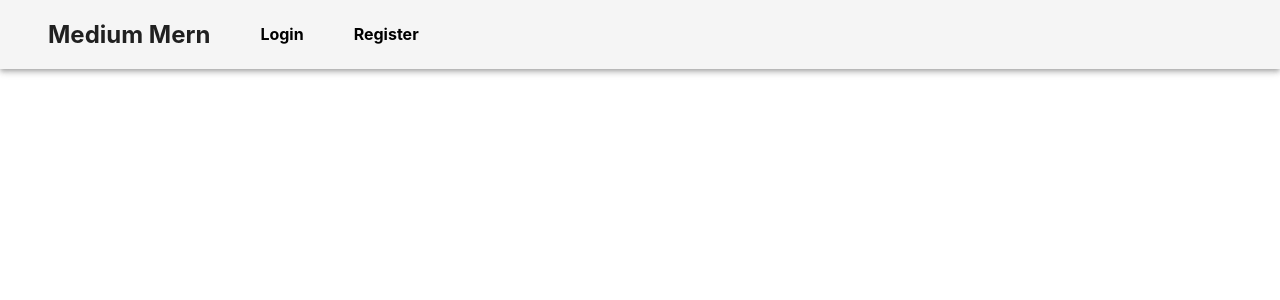
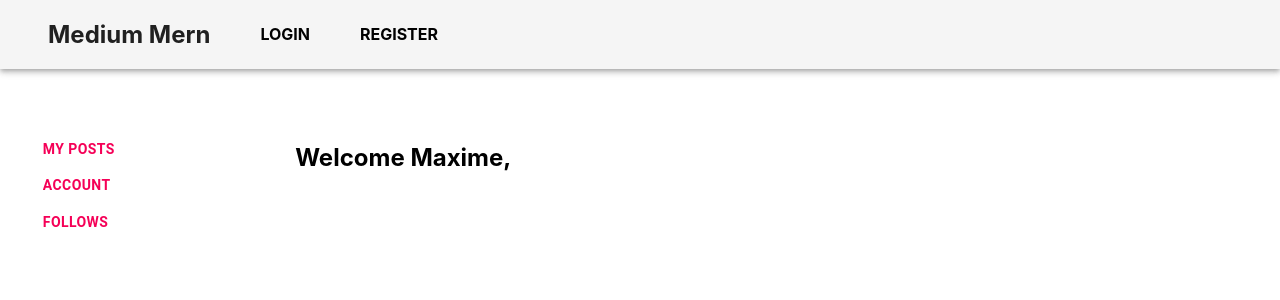
Before and after one commit to powerfulsheron/MediumMern, a React (Create React App) app in the folder client/: page /dashboard in a window 1280 px wide. Shown: the top 300 px of the page. Built offline with nearby package versions, Linux system fonts and the light colour scheme; no server answers.

Commit message:
Dashboard UI

```diff
--- /dev/null
+++ b/client/src/components/dashboard/DashboardPage.js
@@ -0,0 +1,86 @@
+import React from "react";
+import { makeStyles } from "@material-ui/core/styles";
+import { Grid } from "@material-ui/core";
+import { MenuList } from "@material-ui/core";
+import { MenuItem } from "@material-ui/core";
+import { Typography } from "@material-ui/core";
+import { BrowserRouter as Router, Link, Route } from "react-router-dom";
+
+const useStyles = makeStyles(theme => ({
+  root: {
+    marginTop: 50,
+    textAlign: "left"
+  },
+  itemMenu: {
+    fontWeight: "bold"
+  },
+  links: {
+    textDecoration: "none"
+  }
+}));
+
+export function DashboardPage({ match }) {
+  const classes = useStyles();
+  return (
+    <Router>
+      <Grid
+        className={classes.root}
+        container
+        spacing={1}
+        direction="row"
+        justify="space-around"
+        alignItems="flex-start"
+      >
+        <Grid item lg={2} md={2} xs={11}>
+          <MenuList>
+            <Link className={classes.links} to={`${match.url}`}>
+              <MenuItem>
+                <Typography
+                  className={classes.itemMenu}
+                  color="secondary"
+                  variant="button"
+                  noWrap
+                >
+                  My Posts
+                </Typography>
+              </MenuItem>
+            </Link>
+            <Link className={classes.links} to={`${match.url}/account`}>
+              <MenuItem>
+                <Typography
+                  className={classes.itemMenu}
+                  color="secondary"
+                  variant="button"
+                  noWrap
+                >
+                  Account
+                </Typography>
+              </MenuItem>
+            </Link>
+            <Link className={classes.links} to={`${match.url}/follows`}>
+              <MenuItem>
+                <Typography
+                  className={classes.itemMenu}
+                  color="secondary"
+                  variant="button"
+                  noWrap
+                >
+                  Follows
+                </Typography>
+              </MenuItem>
+            </Link>
+          </MenuList>
+        </Grid>
+        <Grid item lg={9} md={9} xs={11}>
+          <span>
+            <h2>Welcome Maxime,</h2>
+            {/* INSERT HERE CORRESPONDING COMPONENT */}
+            <Route path={`${match.url}`} exact />
+            <Route path={`${match.url}/account`} />
+            <Route path={`${match.url}/follows`} />
+          </span>
+        </Grid>
+      </Grid>
+    </Router>
+  );
+}
--- a/client/src/components/header/HeaderContainer.js
+++ b/client/src/components/header/HeaderContainer.js
@@ -27,10 +27,10 @@ class HeaderContainer extends React.Component {
               {!this.props.auth.logged && (
                 <>
                   <Link style={this.style.links} to="/login">
-                    Login
+                    LOGIN
                   </Link>
                   <Link style={this.style.links} to="/register">
-                    Register
+                    REGISTER
                   </Link>
                 </>
               )}
@@ -39,13 +39,13 @@ class HeaderContainer extends React.Component {
               {this.props.auth.logged && (
                 <>
                   <Link style={this.style.links} to="/posts">
-                    Posts
+                    POSTS
                   </Link>
                   <Link style={this.style.links} to="/dashboard">
-                    Dashboard
+                    DASHBOARD
                   </Link>
                   <Link style={this.style.links} to="/logout">
-                    Logout
+                    LOGOUT
                   </Link>
                 </>
               )}
--- a/client/src/components/posts/PostComponent.js
+++ b/client/src/components/posts/PostComponent.js
@@ -21,10 +21,16 @@ const useStyles = makeStyles(theme => ({
   },
   type: {
     //transform: "rotate(90deg)",
-    padding: 10,
     width: 100,
     textAlign: "right",
     fontWeight: "bold"
+  },
+  typeColor: {
+    borderBottomLeftRadius: 5,
+    backgroundColor: "#f50057",
+    padding: 2,
+    paddingRight: 5,
+    color: "white"
   },
   details: {
     display: "flex",
@@ -90,7 +96,7 @@ export default function PostComponent({
           </CardContent>
         </div>
         <div className={classes.type}>
-          <span>JAVA</span>
+          <div className={classes.typeColor}>JAVA</div>
         </div>
       </Card>
     </>
--- a/client/src/components/posts/PostsContainer.js
+++ b/client/src/components/posts/PostsContainer.js
@@ -21,13 +21,12 @@ class PostsContainer extends React.Component {
         <Tabs
           value={this.state.activeTab}
           indicatorColor="secondary"
-          textColor="default"
           onChange={this.handleChange}
         >
-          <Tab disableRipple="true" label="Recent posts" />
-          <Tab disableRipple="true" label="Posts per tag" />
-          <Tab disableRipple="true" label="Posts per type" />
-          <Tab disableRipple="true" label="Bookmarked posts" />
+          <Tab disableRipple={true} label="Recent posts" />
+          <Tab disableRipple={true} label="Posts per tag" />
+          <Tab disableRipple={true} label="Posts per type" />
+          <Tab disableRipple={true} label="Bookmarked posts" />
         </Tabs>
         <PostComponent />
         <PostComponent />
--- a/client/src/components/posts/PostsPage.js
+++ b/client/src/components/posts/PostsPage.js
@@ -1,5 +1,5 @@
 import React from "react";
-import { Container, Typography } from "@material-ui/core";
+import { Container } from "@material-ui/core";
 import { makeStyles } from "@material-ui/core/styles";
 import PostsContainer from "./PostsContainer";
 
--- a/client/src/routes/MainRouter.js
+++ b/client/src/routes/MainRouter.js
@@ -5,6 +5,7 @@ import HeaderContainer from "../components/header/HeaderContainer";
 import { RegisterPage } from "../components/auth/RegisterPage";
 import { LogoutPage } from "./../components/auth/LogoutPage";
 import { PostsPage } from "../components/posts/PostsPage";
+import { DashboardPage } from "../components/dashboard/DashboardPage";
 
 export default function MainRouter() {
   return (
@@ -15,7 +16,8 @@ export default function MainRouter() {
       <Route path="/register" component={RegisterPage} />
       <Route path="/logout" component={LogoutPage} />
       <Route path="/posts" component={PostsPage} />
-      <Route path="/dashboard" />
+      <Route path="/dashboard" component={DashboardPage} />
+      <Route path="/" exact component={LoginPage} />
     </Router>
   );
 }
```
Also changed, not shown: client/src/components/dashboard/DashboardPostsContainer.js (added, +30 -0 lines).
